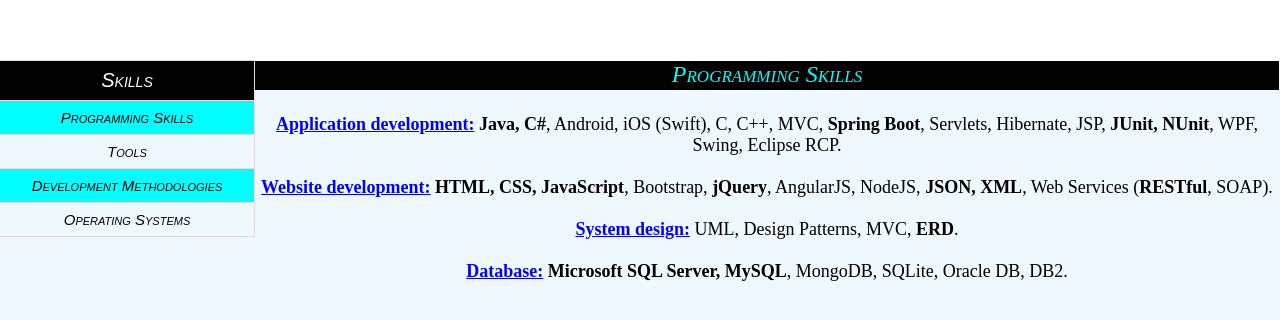
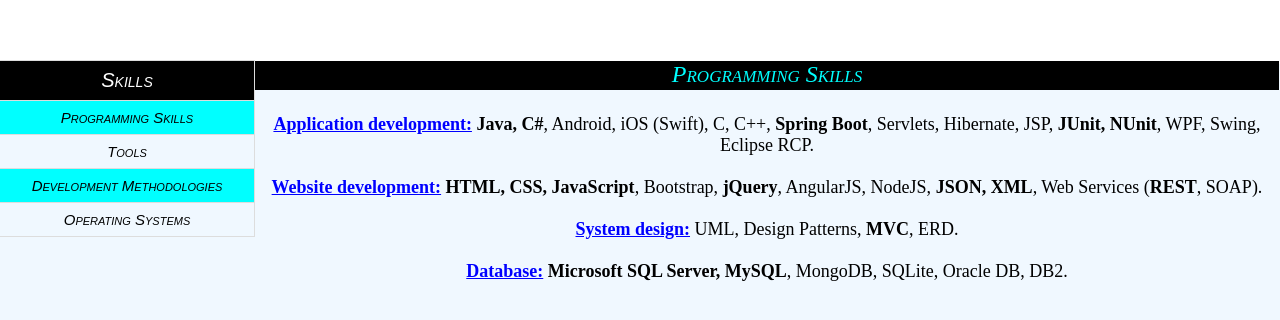
Before and after one commit to dtran1226/My-Portfolio, a plain HTML site: page index.html in a window 1280 px wide. Shown: the part 2533-2853 px from the top of the page. Drawn offline with Linux system fonts and the light colour scheme.

Commit message:
Update index.html

```diff
--- a/index.html
+++ b/index.html
@@ -154,7 +154,7 @@
         </table>
         <div class="pageContent">
             <h3>Programming Skills</h3>
-            <p><b><u style='color:blue'>Application development:</u></b>&nbsp<b>Java, C#</b>, Android, iOS (Swift), C, C++, MVC, <b>Spring Boot</b>, Servlets, Hibernate, JSP, <b>JUnit, NUnit</b>, WPF, Swing, Eclipse RCP.<br></br><b><u style='color:blue'>Website development:</u></b>&nbsp<b>HTML, CSS, JavaScript</b>, Bootstrap, <b>jQuery</b>, AngularJS, NodeJS, <b>JSON, XML</b>, Web Services (<b>RESTful</b>, SOAP).<br></br><b><u style='color:blue'>System design:</u></b>&nbspUML, Design Patterns, MVC, <b>ERD</b>.<br></br><b><u style='color:blue'>Database:</u></b>&nbsp<b>Microsoft SQL Server, MySQL</b>, MongoDB, SQLite, Oracle DB, DB2.</p>
+            <p><b><u style='color:blue'>Application development:</u></b>&nbsp<b>Java, C#</b>, Android, iOS (Swift), C, C++, <b>Spring Boot</b>, Servlets, Hibernate, JSP, <b>JUnit, NUnit</b>, WPF, Swing, Eclipse RCP.<br></br><b><u style='color:blue'>Website development:</u></b>&nbsp<b>HTML, CSS, JavaScript</b>, Bootstrap, <b>jQuery</b>, AngularJS, NodeJS, <b>JSON, XML</b>, Web Services (<b>REST</b>, SOAP).<br></br><b><u style='color:blue'>System design:</u></b>&nbspUML, Design Patterns, <b>MVC</b>, ERD.<br></br><b><u style='color:blue'>Database:</u></b>&nbsp<b>Microsoft SQL Server, MySQL</b>, MongoDB, SQLite, Oracle DB, DB2.</p>
         </div>
     </div>
     <div id="expPg">
```
